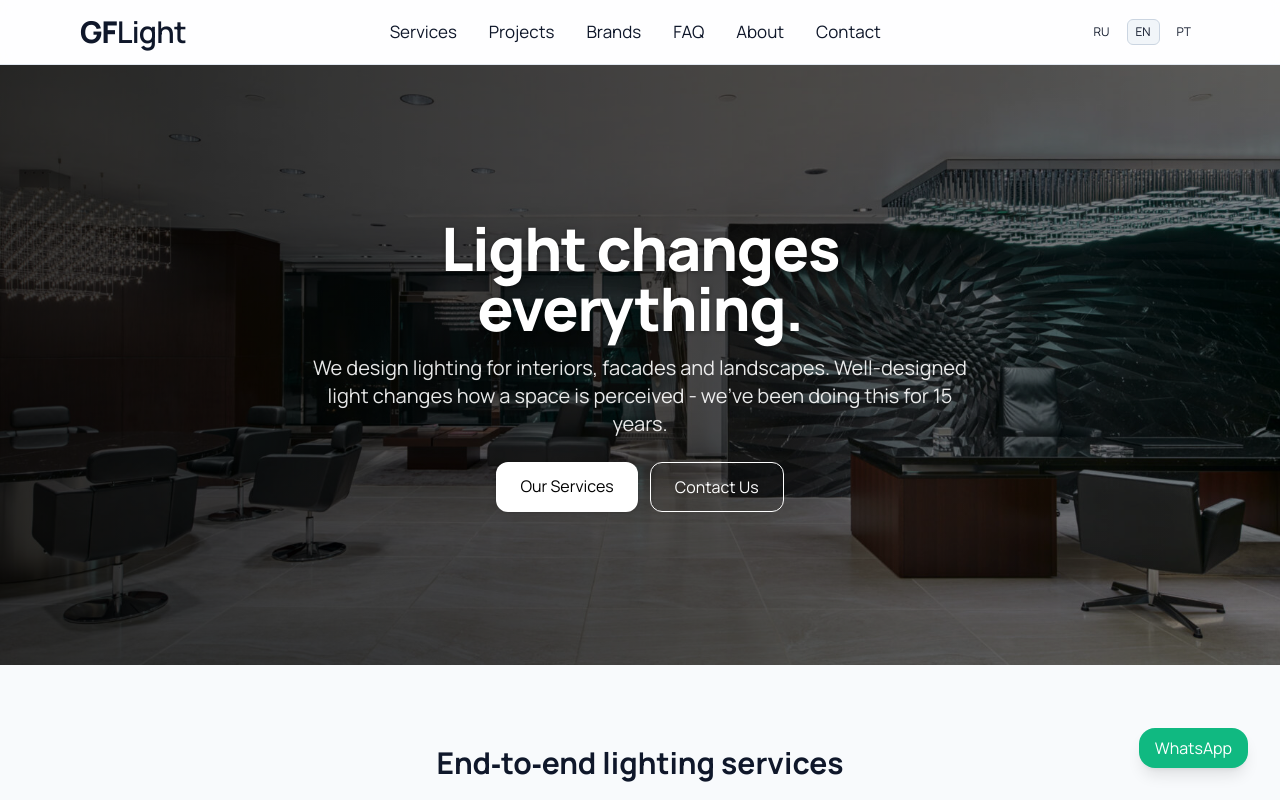
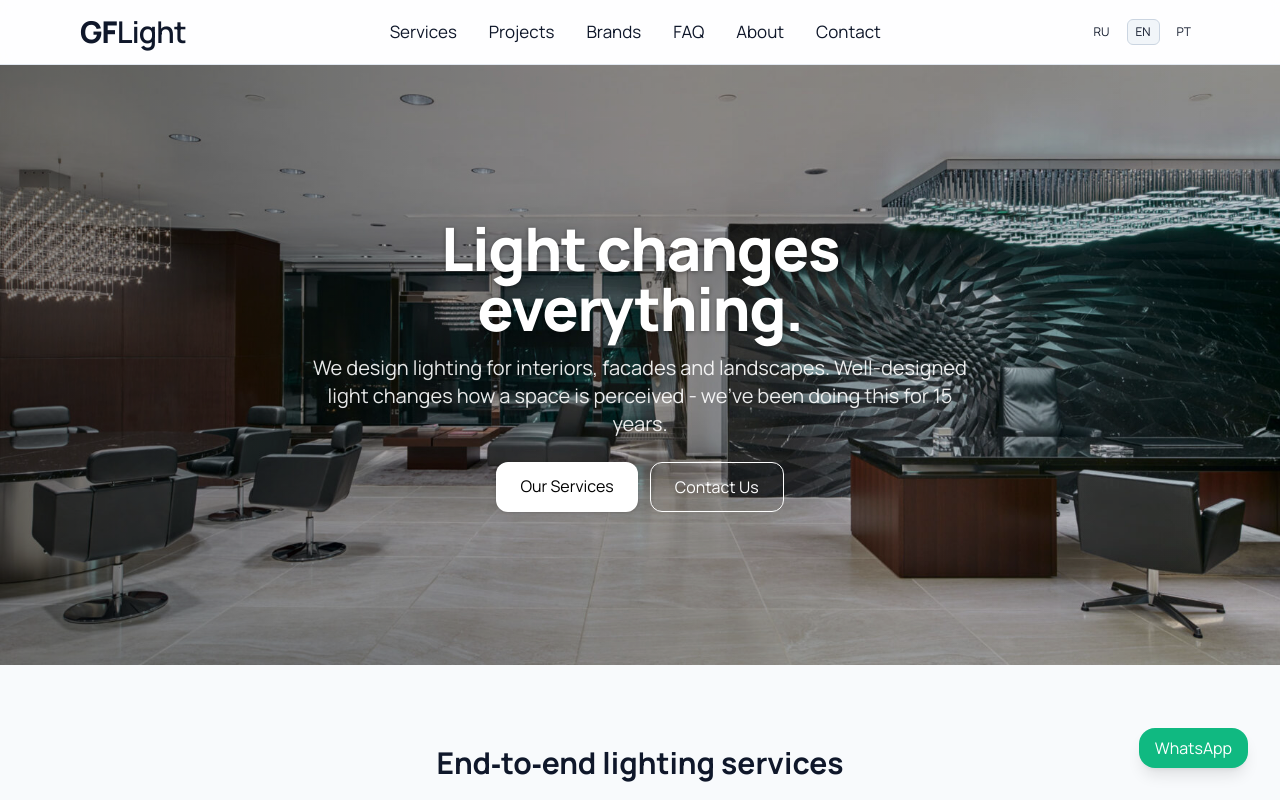
Before and after one commit to ilyaivanov239-rgb/GFLight, a Next.js app: page /en in a window 1280 px wide. Shown: the top 800 px of the page. Built offline with nearby package versions, Linux system fonts and the light colour scheme.

Commit message:
Update page.tsx

```diff
--- a/app/[lang]/page.tsx
+++ b/app/[lang]/page.tsx
@@ -56,7 +56,7 @@ const ctaContact =
   }}
 >
   {/* градиент для лучшей читаемости текста */}
-  <div className="absolute inset-0 md:bg-gradient-to-r md:from-black/60 md:via-black/30 md:to-transparent bg-black/45" />
+  <div className="absolute inset-0 md:bg-gradient-to-r md:from-black/35 md:via-black/10 md:to-transparent bg-black/15" />
 
   <div className="relative z-10 max-w-3xl px-6">
     <h1 className="text-white text-4xl md:text-6xl font-extrabold tracking-tight drop-shadow-[0_1px_2px_rgba(0,0,0,0.4)] mb-4">
```
